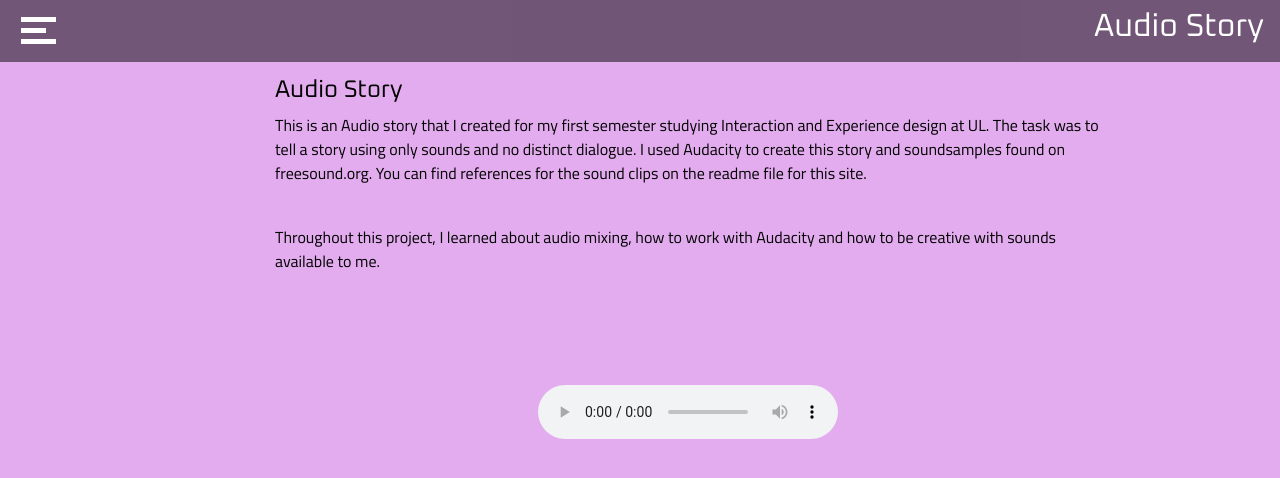
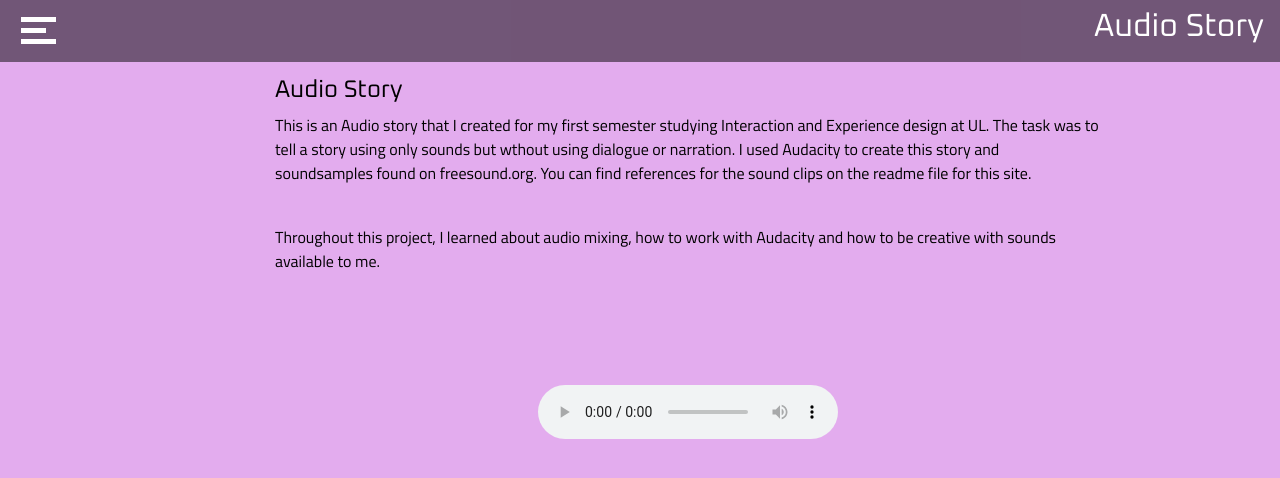
Before and after one commit to Tony8egan/AnthonyEgansSiteCS6041.io, a Jekyll site: the page built from AudioStory.markdown, in a window 1280 px wide. Shown: the top 478 px of the page. Built offline with Jekyll 4.4.1, drawn with Linux system fonts in a browser that asks for light colours; nearby versions of some CDN libraries.

Commit message:
Update AudioStory.html

```diff
--- a/_layouts/AudioStory.html
+++ b/_layouts/AudioStory.html
@@ -53,7 +53,7 @@
         <H4 style ="color:black">Audio Story</H4>
       <p style ="color:black" class ="desctiptiveText">This is an Audio story that I created for my first semester
       studying Interaction and Experience design at UL. The task was to tell a story using only sounds
-    and no distinct dialogue. I used Audacity to create this story and soundsamples found on freesound.org.
+    but wthout using dialogue or narration. I used Audacity to create this story and soundsamples found on freesound.org.
      You can find references for the sound clips on the readme file for this site.  </p>
         <br>
         <p style ="color:black" class ="desctiptiveText">Throughout this project, I learned about audio mixing,
```
